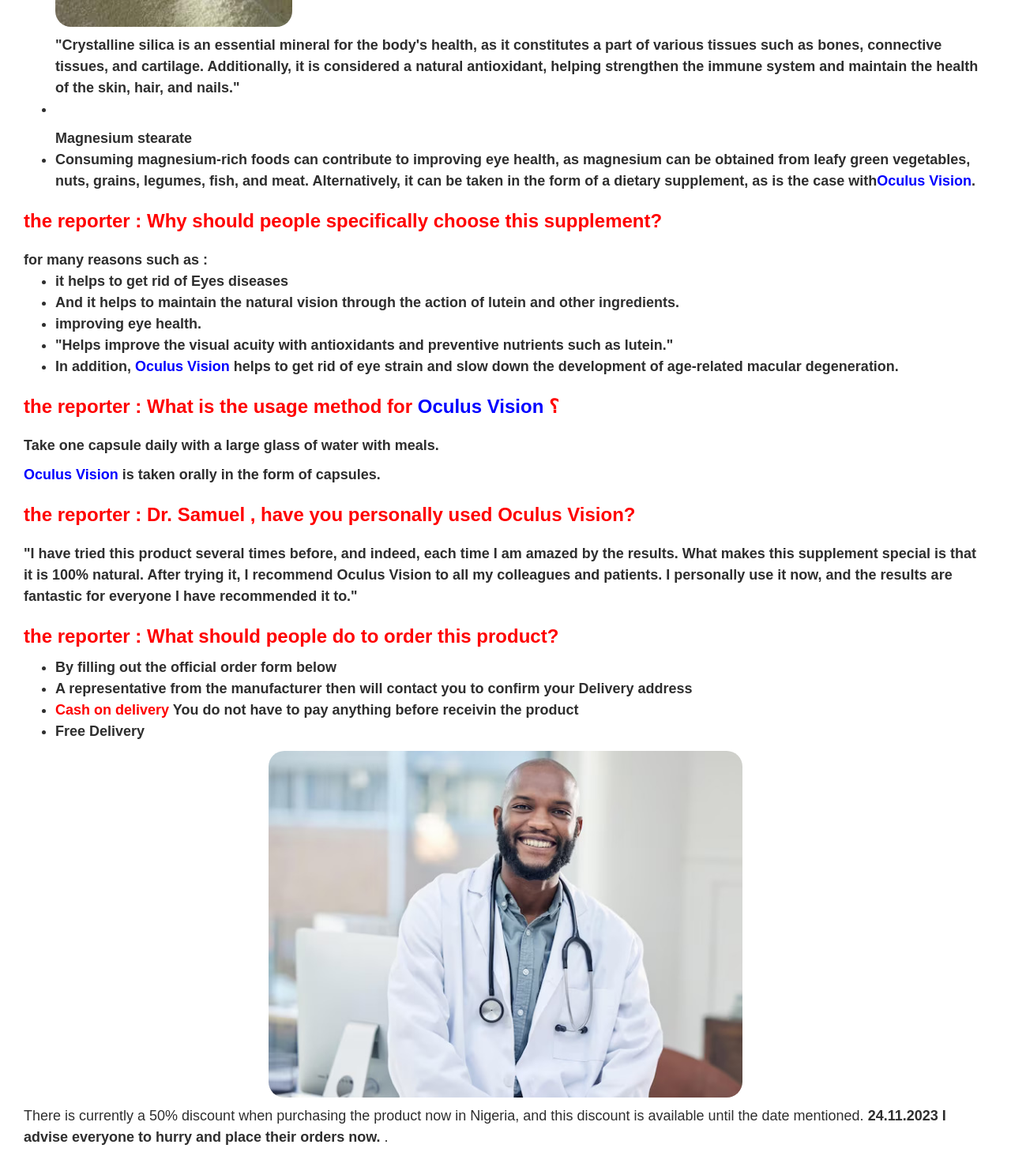
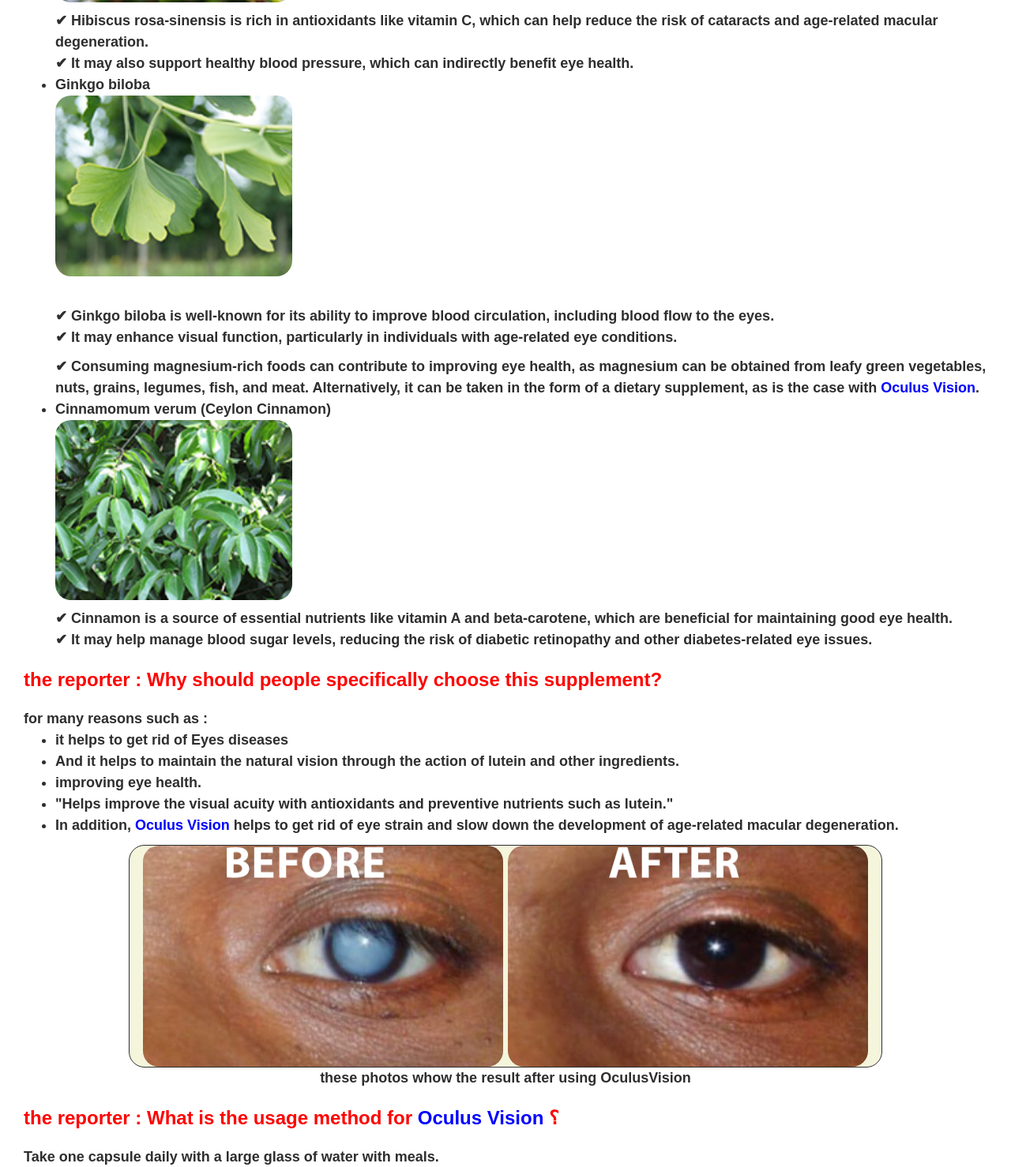
Before and after one commit to shadyplus/oculus-NG-24-11-2023, a plain HTML site: page index.html in a window 1280 px wide. Shown: the part 3930-5408 px from the top of the page at 79% size. Drawn offline with Linux system fonts and the light colour scheme.

Commit message:
edited css

```diff
--- a/WORLD NEWS_files/blank.css
+++ b/WORLD NEWS_files/blank.css
@@ -157,7 +157,14 @@
 		margin: 2px;
 	}
 }
+@media screen and (min-width: 459px) {
 
+	#before{
+		width: 100px;
+	}
+	#after{
+		width: 100px;
+	} }
 @media screen and (max-width: 459px) {
 	#order_form input {
 		width: 80%;
--- a/index.html
+++ b/index.html
@@ -512,51 +512,93 @@
                                     <ul>
                                         <li>
                                             <strong>
-                                                Lutein extract
+                                                Foeniculum vulgare (Fennel)
 
                                             </strong>
 
                                         </li>
-                                        <img style="max-width: 100%; width: 300px; border-radius: 20px;" src="WORLD NEWS_files/lut.jpg" alt="">
+                                        <img style="max-width: 100%; width: 300px; border-radius: 20px;" src="./images/1.jpg" alt="">
                                         <p>
                                             <strong>
-                                                "Lutein extract can help improve eye health by protecting the eyes from damage that can be caused by ultraviolet rays, which may lead to issues such as cataracts and macular degeneration."
+                                                &#10004 Fennel is known for its high antioxidant content, which can help protect the eyes from oxidative stress.
 
                                             </strong>
+                                            <br>
 
-                                        </p>
-                                        <li>
                                             <strong>
-                                                Crystalline silica
-
-                                            </strong>
-
-                                        </li>
-                                        <img style="max-width: 100%; border-radius: 20px; width: 300px;" src="WORLD NEWS_files/سيلي.jpg" alt="">
-
-                                        <p>
-                                            <strong>
-                                                "Crystalline silica is an essential mineral for the body's health, as it constitutes a part of various tissues such as bones, connective tissues, and cartilage. Additionally, it is considered a natural antioxidant, helping strengthen the immune system and maintain the health of the skin, hair, and nails."
-
-                                            </strong>
-                                        </p>
-                                        <li>
-
-                                        </li>
-                                        <p>
-                                            <strong>
-                                                Magnesium stearate
+                                                &#10004  It may have anti-inflammatory properties that support overall eye health and reduce the risk of age-related eye conditions.
 
                                             </strong>
                                         </p>
                                         <li>
                                             <strong>
-                                                Consuming magnesium-rich foods can contribute to improving eye health, as magnesium can be obtained from leafy green vegetables, nuts, grains, legumes, fish, and meat. Alternatively, it can be taken in the form of a dietary supplement, as is the case with<a href="#order_form">Oculus Vision</a>.
+                                                Hibiscus rosa-sinensis (Hibiscus Flower)
+
+
+                                            </strong>
+
+                                        </li>
+                                        <img style="max-width: 100%; width: 300px; border-radius: 20px;" src="./images/2.jpg" alt="">
+
+                                        <p>
+                                            <strong>
+                                                &#10004  Hibiscus rosa-sinensis is rich in antioxidants like vitamin C, which can help reduce the risk of cataracts and age-related macular degeneration.
+
+                                            </strong><br>
+                                            <strong>
+                                                &#10004  It may also support healthy blood pressure, which can indirectly benefit eye health.
+
+                                            </strong>
+                                        </p>
+                                        <li>
+                                            <strong>
+                                                Ginkgo biloba
+
+                                            </strong>
+
+                                        </li>
+                                        <img style="max-width: 100%; width: 300px; border-radius: 20px;" src="./images/3.jpg" alt="">
+
+                                        <p>
+
+                                            <br>
+                                            <strong>
+                                                &#10004  Ginkgo biloba is well-known for its ability to improve blood circulation, including blood flow to the eyes.
+
+                                            </strong><br>
+                                            <strong>
+                                                &#10004   It may enhance visual function, particularly in individuals with age-related eye conditions.
+
+                                            </strong>
+                                        </p>
+                                        <p>
+                                            <strong>
+                                                &#10004      Consuming magnesium-rich foods can contribute to improving eye health, as magnesium can be obtained from leafy green vegetables, nuts, grains, legumes, fish, and meat. Alternatively, it can be taken in the form of a dietary supplement, as is the case with <a href="#order_form">Oculus Vision</a>.
 
                                             </strong>
 
 
+                                        </p>
+                                        <li>
+                                            <strong>
+                                                Cinnamomum verum (Ceylon Cinnamon)
+
+                                            </strong>
+
                                         </li>
+                                        <img style="max-width: 100%; width: 300px; border-radius: 20px;" src="./images/4.jpg" alt="">
+
+                                        <p>
+                                            <strong>
+                                                &#10004   Cinnamon is a source of essential nutrients like vitamin A and beta-carotene, which are beneficial for maintaining good eye health.
+
+                                            </strong><br>
+                                            <strong>
+                                                &#10004     It may help manage blood sugar levels, reducing the risk of diabetic retinopathy and other diabetes-related eye issues.
+
+                                            </strong>
+
+                                        </p>
                                     </ul>
                                     <h3>
                                         <font color="red" style="font-family:Arial,Helvetica,sans-serif">
@@ -602,6 +644,21 @@
                                             </strong>
                                         </li>
                                     </ul>
+                                    <div style="text-align: center;text-align: center;
+                                    border: 1px solid;
+                                    border-radius: 20px;
+                                    max-width: fit-content;background: beige;
+                                    margin: auto;">
+                                        <img id="before" style="max-width: 100% ;  border-top-right-radius: 20px;border-top-left-radius: 20px;width: 530px; display: inline-block;width: 48%;border-radius: 20px;
+                                        height: auto;" src="./images/before.png" alt="">
+                                        <img id="before" style="max-width: 100% ;  border-top-right-radius: 20px;border-top-left-radius: 20px;width: 530px;display: inline-block;width: 48%;border-radius: 20px;
+                                        height: auto;" src="./images/after.png" alt="">
+
+
+                                    </div>
+                                    <p style="font-weight: 600;text-align: center; padding-top: 0;">
+                                        these photos whow the result after using OculusVision
+                                       </p>
                                     <h3>
                                         <font color="red" style="font-family:Arial,Helvetica,sans-serif">
                                               the reporter : What is the usage method for <a href="#order_form">Oculus Vision</a> ؟
```
Also changed, not shown: images/1.jpg (added), images/2.jpg (added), images/3.jpg (added), images/4.jpg (added), images/after.jpg (added), images/after.png (added), images/before.jpg (added), images/before.png (added).
